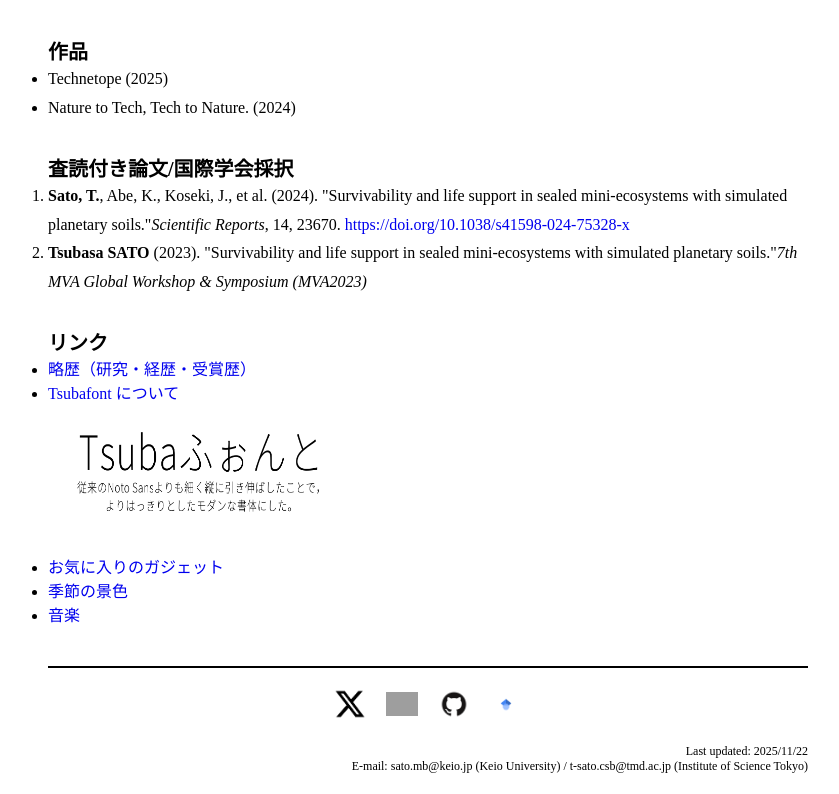
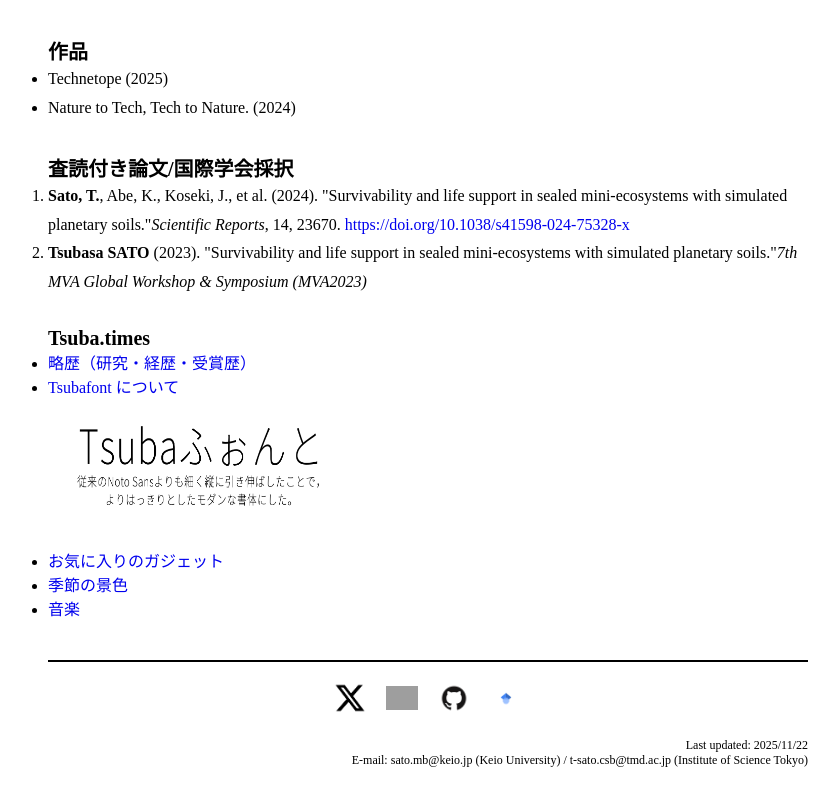
Before and after one commit to Rhizobium-gits/tuba.times, a Next.js app: page / in a window 1280 px wide. Shown: the part 894-1688 px from the top of the page, without its empty margins (212-1051 px from the left). Built offline with nearby package versions, Linux system fonts and the light colour scheme; grey boxes are pictures that could not be loaded; a web font is replaced by a local one.

Commit message:
コード修正

```diff
--- a/src/pages/index-en.js
+++ b/src/pages/index-en.js
@@ -77,7 +77,7 @@ Department of Computational and Systems Biology, Medical Research Laboratory, In
         </li>
       </ol>
 
-      <h2 style={{ fontSize: '20px', marginTop: '30px' }}>Links</h2>
+      <h2 style={{ fontSize: '20px', marginTop: '30px' }}>Tsuba.times</h2>
       <ul style={{ listStyleType: 'disc' }}>
         <li><a href="/profile-en" style={{ color: '#0000EE' }}>Biography (Research, Career, Awards)</a></li>
         <li><a href="/tsubafont" style={{ color: '#0000EE' }}>About Tsubafont</a>
--- a/src/pages/index.js
+++ b/src/pages/index.js
@@ -78,7 +78,7 @@ export default function Home() {
         </li>
       </ol>
 
-      <h2 style={{ fontSize: '20px', marginTop: '30px' }}>リンク</h2>
+      <h2 style={{ fontSize: '20px', marginTop: '30px' }}>Tsuba.times</h2>
       <ul style={{ listStyleType: 'disc' }}>
         <li><a href="/profile" style={{ color: '#0000EE' }}>略歴（研究・経歴・受賞歴）</a></li>
 <li><a href="/tsubafont" style={{ color: '#0000EE' }}>Tsubafont について</a>
```
